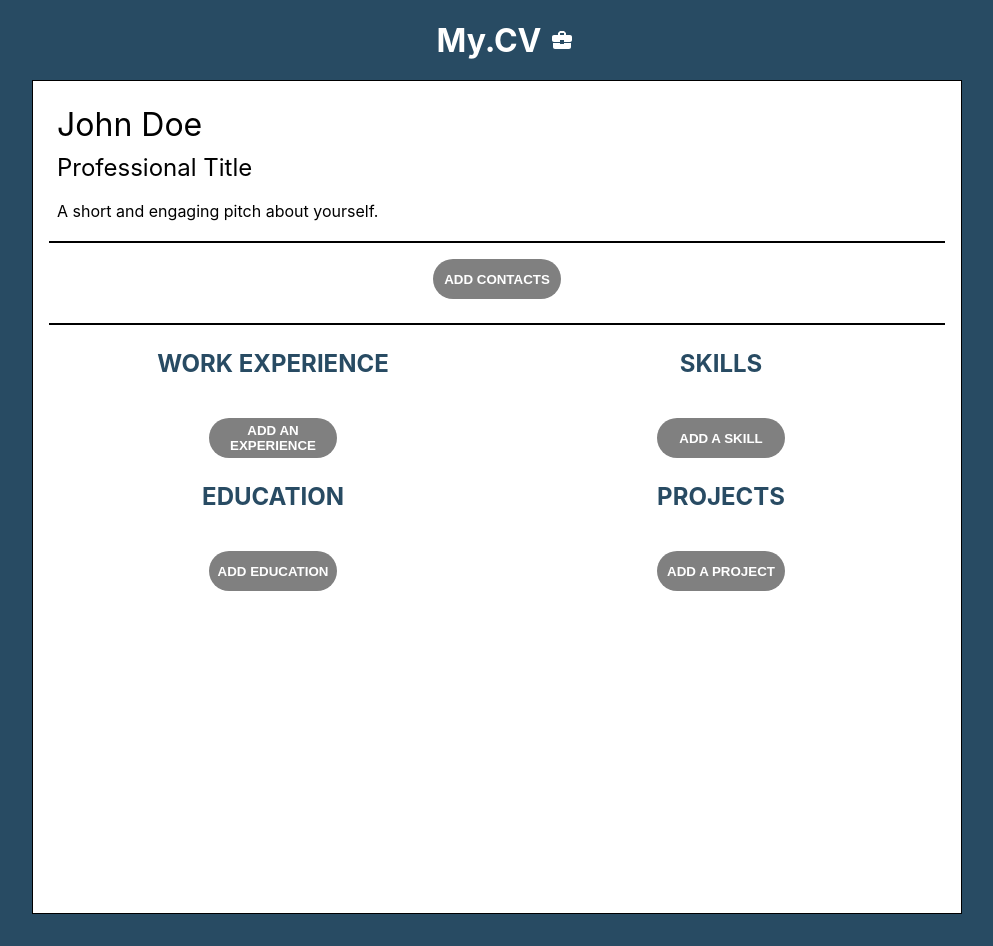
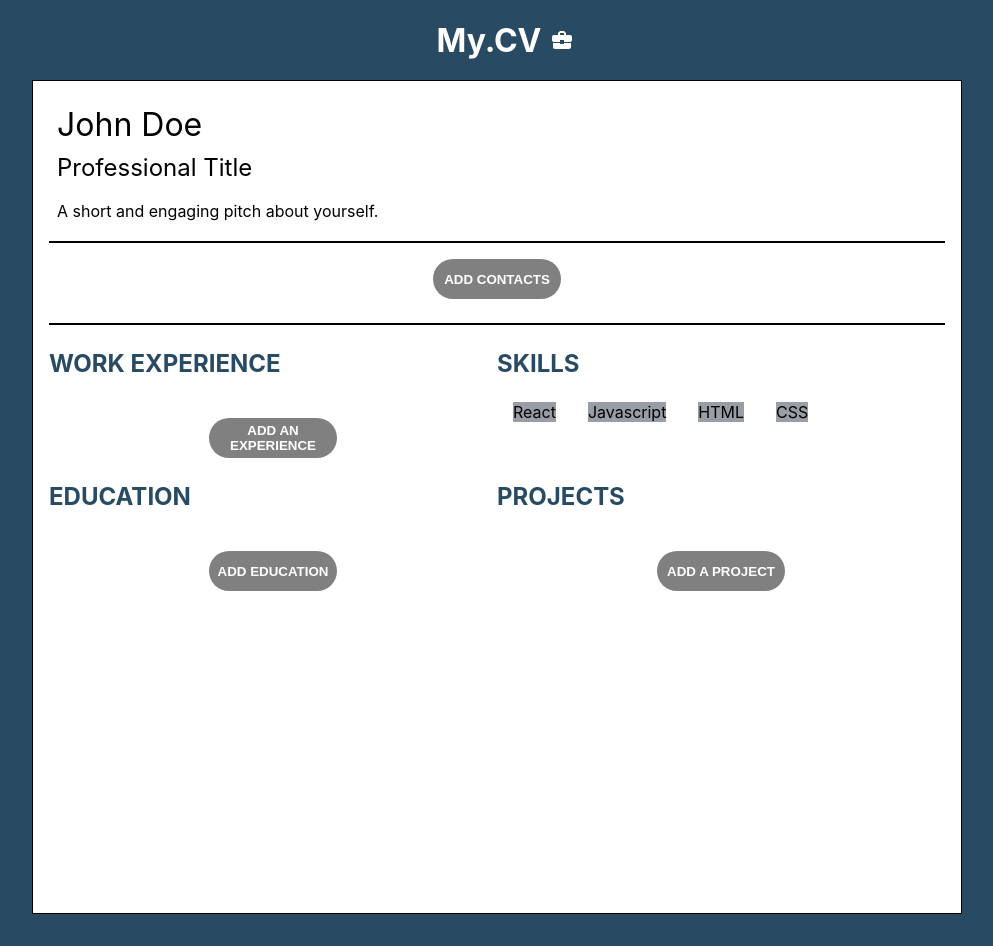
Before and after one commit to twalton83/TOP-CV, a React (Create React App) app: page / in a window 1280 px wide. Shown: the whole page, without its empty margins (143-1136 px from the left). Built offline with nearby package versions, Linux system fonts and the light colour scheme.

Commit message:
set up display of work exp and skills

```diff
--- a/src/components/MyDocument.js
+++ b/src/components/MyDocument.js
@@ -44,7 +44,7 @@ export default function MyDocument() {
   });
 
   const [workExperience, setWorkExperience] = useState([]);
-  const [skills, setSkills] = useState([]);
+  const [skills, setSkills] = useState(["React", "Javascript", "HTML", "CSS"]);
   const [education, setEducation] = useState([]);
   const [projects, setProjects] = useState([]);
   const [modalShow, setModalShow] = useState(false);
@@ -56,6 +56,11 @@ export default function MyDocument() {
       [e.target.dataset.id] : e.target.value
     })
   }
+
+  const addWorkExperience = (experience) => {
+    setWorkExperience([...workExperience, experience])
+  }
+
 
   const handleContactInfo = (e) => {
     const contact = contactInfo[e.target.name]
@@ -73,11 +78,12 @@ export default function MyDocument() {
   }
 
 
+
   return (
     <ResumeSheet>
       <ResumeHeader personalInfo = { personalInfo } handlePersonalInput = { handlePersonalInput } />
       <ResumeContact displayModal = { modalShow } handleModal = { handleModalShow } contactItems = { contactInfo } handleContactInfo = { handleContactInfo } />
-      <ResumeBody displayWorkModal = { workModalShow }  handleModal = { handleWorkModal } skills = { skills } workExperience = { workExperience } projects = { projects } education = { education } sectionDisplay = { sectionDisplay } />
+      <ResumeBody addWorkExp = { addWorkExperience } displayWorkModal = { workModalShow }  handleModal = { handleWorkModal } skills = { skills } workExperience = { workExperience } projects = { projects } education = { education } sectionDisplay = { sectionDisplay } />
 
     </ResumeSheet>
   )
--- a/src/components/ResumeBody.js
+++ b/src/components/ResumeBody.js
@@ -11,10 +11,10 @@ display: grid;
 grid-template-columns: 50% 50%;
 `
 
-export default function ResumeBody({ skills, workExperience, education, projects, sectionDisplay, displayWorkModal, handleModal }) {
+export default function ResumeBody({ skills, workExperience, education, projects, sectionDisplay, displayWorkModal, handleModal, addWorkExp }) {
   return (
     <Container>
-      { sectionDisplay.work && <WorkExperience displayModal = { displayWorkModal } handleModal = { handleModal } workExperience = { workExperience }/> }
+      { sectionDisplay.work && <WorkExperience addWorkExp={ addWorkExp } displayModal = { displayWorkModal } handleModal = { handleModal } workExperience = { workExperience }/> }
       { sectionDisplay.skills && <Skills skills={ skills } /> }
       { sectionDisplay.education && <Education education = { education } /> }
       { sectionDisplay.projects && <Projects projects = { projects } /> }
--- a/src/components/Skills.js
+++ b/src/components/Skills.js
@@ -1,10 +1,33 @@
-import React from 'react'
+import React, { useState } from 'react'
+import styled from 'styled-components';
 import { Header, Button } from './StyledUtils'
 
+const SkillBlock = styled.div`
+background-color: ${props => props.bgcolor};
+margin: 0 1rem;
+`
+
+const SkillsContainer = styled.div`
+display: flex;
+flex-direction: row;
+flex-wrap: wrap;
+`
+
 export default function Skills({ skills }) {
+
+  const [toggleDisplay, setToggleDisplay] = useState(false);
+
   return (
     <div>
       <Header color="#284B63">SKILLS</Header>
+      <SkillsContainer>
+        { skills.map(skill => (
+        <SkillBlock bgcolor="#989da6">
+          { skill }
+        </SkillBlock>
+        ))}
+      </SkillsContainer>
+
       { !skills.length && <Button>ADD A SKILL</Button> }
     </div>
   )
--- a/src/components/StyledUtils.js
+++ b/src/components/StyledUtils.js
@@ -24,6 +24,7 @@ const Button = styled.button`
 
 
 const Header = styled.h3`
+text-align: left;
 color: ${props => props.color};
 font-size: 1.5rem;
 `
--- a/src/components/WorkExperience.js
+++ b/src/components/WorkExperience.js
@@ -3,12 +3,38 @@ import styled from 'styled-components';
 import { Button, Header } from './StyledUtils';
 import WorkExperienceModal from './WorkExperienceModal';
 
-export default function WorkExperience({ workExperience, displayModal, handleModal }) {
+const WorkHeader = styled.p`
+font-size: 1.2rem;
+`
+
+const Dates = styled.em`
+font-size: 1rem;
+`
+
+const Tasks = styled.ul`
+font-size: 1rem;
+`
+
+export default function WorkExperience({ addWorkExp, workExperience, displayModal, handleModal }) {
   return (
     <div>
       <Header color="#284B63">WORK EXPERIENCE</Header>
-      { !workExperience.length && <Button onClick={ handleModal} >ADD AN EXPERIENCE</Button> }
-      { displayModal && <WorkExperienceModal handleModal= { handleModal }/> }
+      {/* { !workExperience.length && <Button onClick={ handleModal} >ADD AN EXPERIENCE</Button> } */}
+      { displayModal && <WorkExperienceModal addWorkExp={ addWorkExp } handleModal= { handleModal }/> }
+      { workExperience.map(exp => (
+        <div>
+          <WorkHeader>{exp.company.toUpperCase()}</WorkHeader>
+          <Dates>{exp.startDate}  - {exp.endDate || 'Current'}</Dates>
+          <Tasks>
+            {exp.tasks.map(t =>
+            <li>
+              {t}
+            </li>
+            )}
+          </Tasks>
+        </div>
+      ))}
+      <Button onClick={ handleModal} >ADD AN EXPERIENCE</Button>
     </div>
   )
 }
--- a/src/components/WorkExperienceModal.js
+++ b/src/components/WorkExperienceModal.js
@@ -76,40 +76,52 @@ font-weight: 600;
 font-size: 1.1rem;
 `
 
-export default function WorkExperienceModal( { handleModal }) {
-  const [company, setCompany] = useState('');
-  const [startDate, setStartDate] = useState(null);
-  const [endDate, setEndDate] = useState('');
-  const [currentTask, setCurrentTask] = useState('');
+export default function WorkExperienceModal( { addWorkExp, handleModal }) {
+  const [exp, setExp] = useState({
+    company: '',
+    startDate: '',
+    endDate: '',
+    currentTask: ''
+  });
 
-  const handleClick = (e) => {
+  const handleClick = () => {
+    const {company, startDate, endDate, currentTask} = exp;
     handleModal()
+    const experience = new WorkExperience(company, startDate, endDate, [currentTask])
+    addWorkExp(experience)
+  }
 
+  const handleChange = (e) => {
+    setExp({
+      ...exp, [e.target.name]: e.target.value
+    })
   }
+
+
 
   return (
     <Modal>
       <Dialog>
         <Header>WORK EXPERIENCE</Header>
         <InputContainer>
-        <label htmlFor="organization">
+        <label htmlFor="company">
           <Company/>
-          <input type="text" name="organization" id="organization" placeholder="Company" value={company} onChange={setCompany}/>
+          <input type="text" name="company" id="company" placeholder="Company" value={exp.company} onChange={handleChange} required/>
         </label>
         <label htmlFor="startDate">
           Start Date:
-          <input type="date" name="startDate" id="startDate" value={startDate} onChange={setStartDate}/>
+          <input type="date" name="startDate" id="startDate" value={exp.startDate} onChange={handleChange} required/>
         </label>
         <label htmlFor="endDate">
           End Date:
-          <input type="date" name="endDate" id="endDate" value={endDate} onChange={setEndDate}/>
+          <input type="date" name="endDate" id="endDate" value={exp.endDate} onChange={handleChange}/>
         </label>
         <label htmlFor="task">
         <strong>-</strong>
-          <input type="text" name="task" value={currentTask} onChange={setCurrentTask}/>
+          <input type="text" name="currentTask" value={exp.currentTask} onChange={handleChange}/>
         </label>
         </InputContainer>
-        <SaveButton> Save </SaveButton>
+        <SaveButton onClick={handleClick}> Save </SaveButton>
       </Dialog>
     </Modal>
   )
--- a/src/modules/WorkExperience.js
+++ b/src/modules/WorkExperience.js
@@ -1,6 +1,6 @@
 export default class WorkExperience {
   constructor(company, startDate, endDate, tasks){
-    this.compan = company;
+    this.company = company;
     this.startDate = startDate;
     this.endDate = endDate;
     this.tasks = tasks
```
Also changed, not shown: 2 other files (tests, documents, lock files or other folders).
